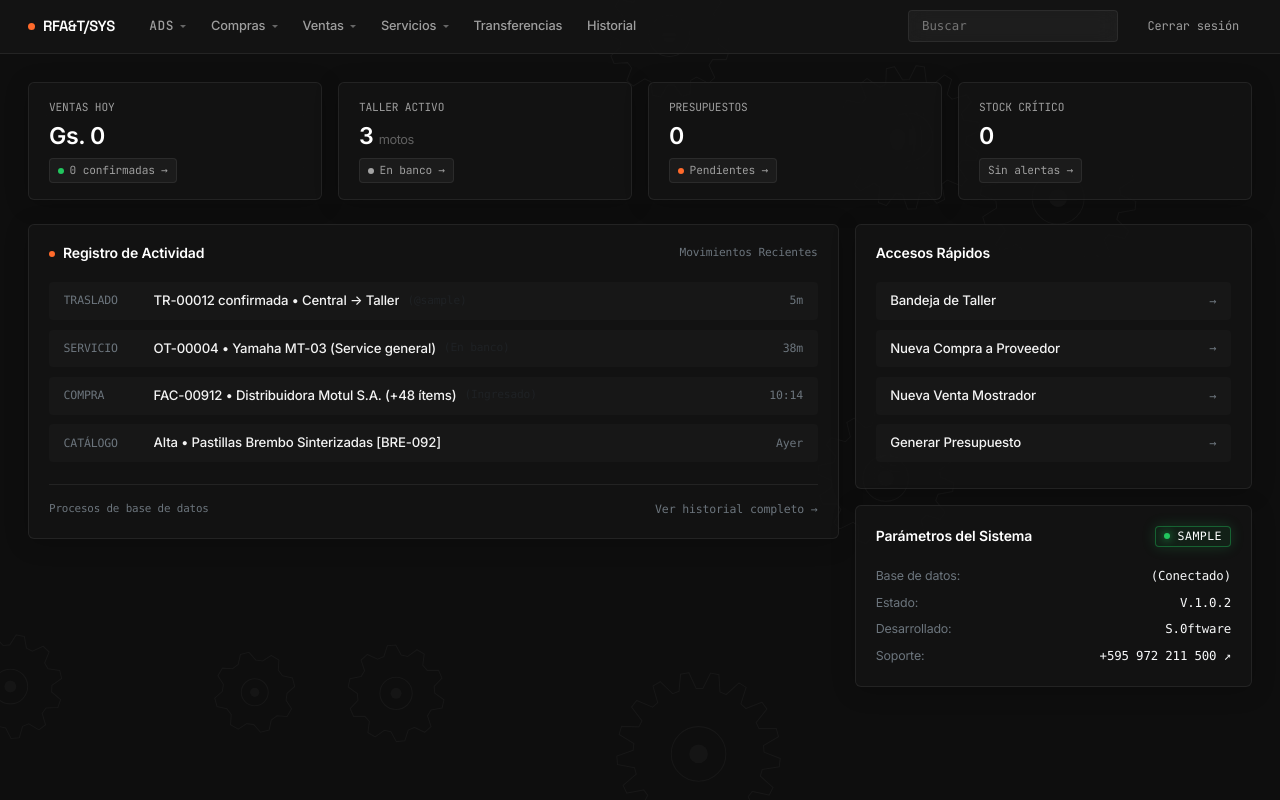
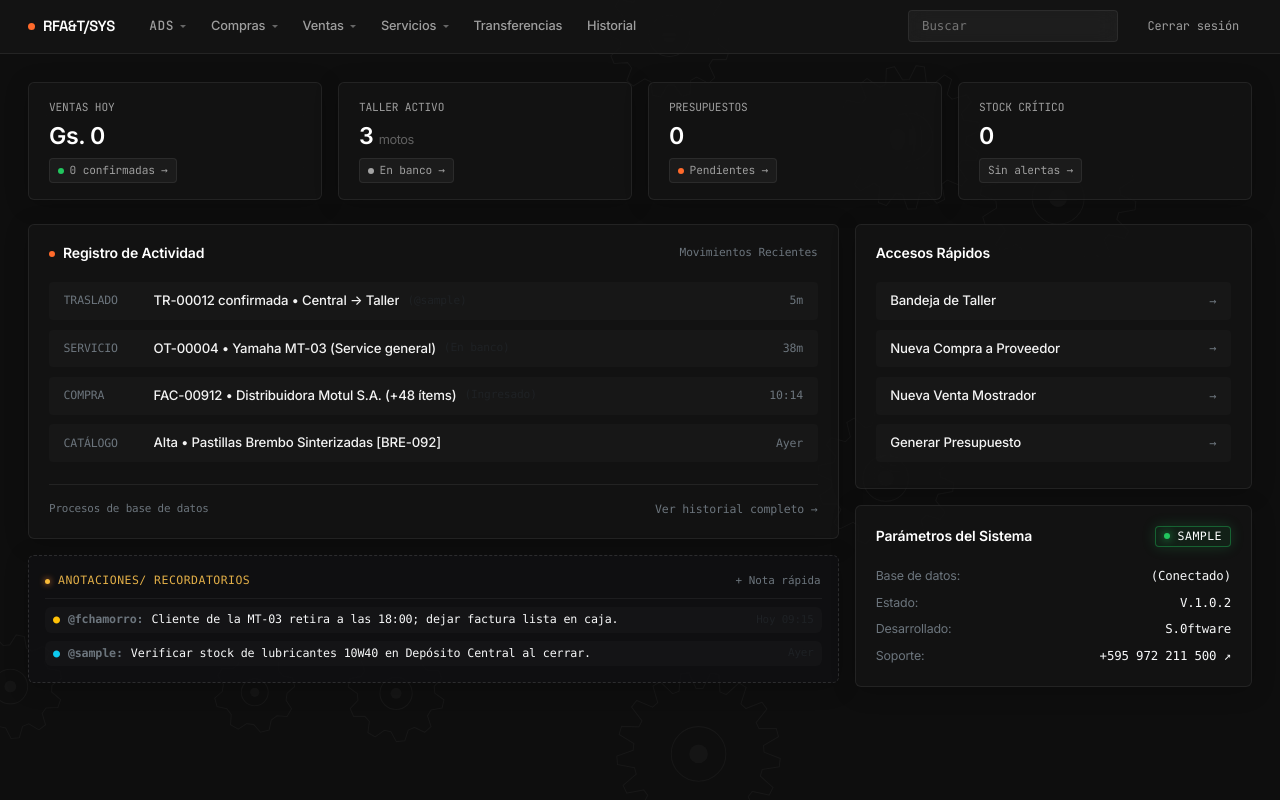
Before and after one commit to 20IGNTR/rfasys, a Django app: page /dashboard/ in a window 1280 px wide. Run offline with Django 4.2, Linux system fonts and the light colour scheme; the visitor is signed in with stand-in values (Sample User, id 1).

Commit message:
Agregar modulo visual de bitacora y notas en dashboard

```diff
--- a/home/templates/home/dashboard.html
+++ b/home/templates/home/dashboard.html
@@ -204,7 +204,43 @@
                     </a>
                 </div>
             </div>
+            <!-- Módulo Rectangular: Notas Rápidas / Bitácora del Equipo -->
+            <div class="linear-card mt-3 p-3" style="background: rgba(18, 18, 20, 0.65); border: 1px dashed rgba(255, 255, 255, 0.12);">
+                <div class="d-flex align-items-center justify-content-between pb-2 mb-2 border-bottom" style="border-color: rgba(255, 255, 255, 0.06) !important;">
+                    <div class="d-flex align-items-center gap-2">
+                        <span class="tag-dot" style="background-color: #f8bb38; box-shadow: 0 0 6px #f88838; width: 5px; height: 5px;"></span>
+                        <span class="font-monospace text-uppercase" style="font-size: 0.72rem; letter-spacing: 0.04em; color: #e2af48;">
+                            ANOTACIONES/ RECORDATORIOS
+                        </span>
+                    </div>
+                    <button type="button" class="btn btn-link p-0 text-decoration-none font-monospace text-secondary" style="font-size: 0.68rem;" onmouseover="this.style.color='#fff'" onmouseout="this.style.color='var(--rfa-text-secondary)'">
+                        + Nota rápida
+                    </button>
+                </div>
+
+                <!-- Lista compacta de avisos -->
+                <div class="d-flex flex-column gap-2 font-monospace" style="font-size: 0.73rem;">
+                    <div class="d-flex align-items-center justify-content-between text-truncate py-1 px-2 rounded" style="background: rgba(255, 255, 255, 0.02);">
+                        <div class="d-flex align-items-center gap-2 text-truncate">
+                            <span class="text-warning">●</span>
+                            <span class="text-secondary fw-semibold">@fchamorro:</span>
+                            <span class="text-light text-truncate">Cliente de la MT-03 retira a las 18:00; dejar factura lista en caja.</span>
+                        </div>
+                        <span class="text-muted ms-3 flex-shrink-0" style="font-size: 0.68rem;">Hoy 09:15</span>
+                    </div>
+
+                    <div class="d-flex align-items-center justify-content-between text-truncate py-1 px-2 rounded" style="background: rgba(255, 255, 255, 0.02);">
+                        <div class="d-flex align-items-center gap-2 text-truncate">
+                            <span class="text-info">●</span>
+                            <span class="text-secondary fw-semibold">@{{ request.user.username|default:"admin" }}:</span>
+                            <span class="text-light text-truncate">Verificar stock de lubricantes 10W40 en Depósito Central al cerrar.</span>
+                        </div>
+                        <span class="text-muted ms-3 flex-shrink-0" style="font-size: 0.68rem;">Ayer</span>
+                    </div>
+                </div>
+            </div>
         </div>
+
 
         <!-- Columna Lateral de Accesos y Estado -->
         <div class="col-12 col-lg-4 d-flex flex-column gap-3">
```
